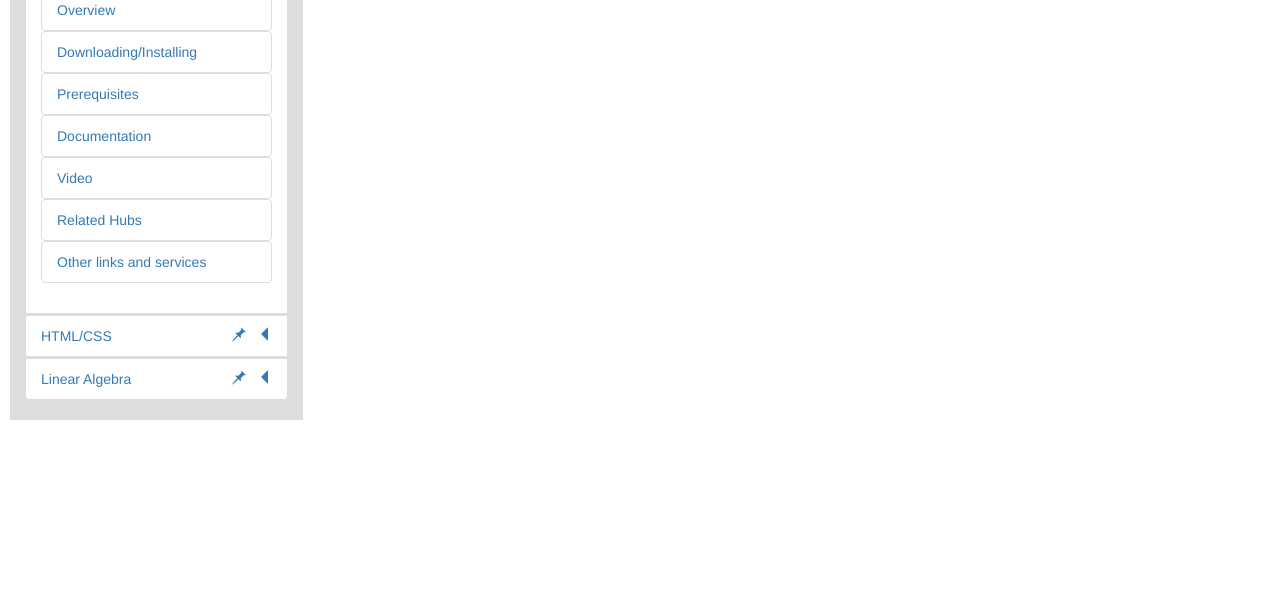
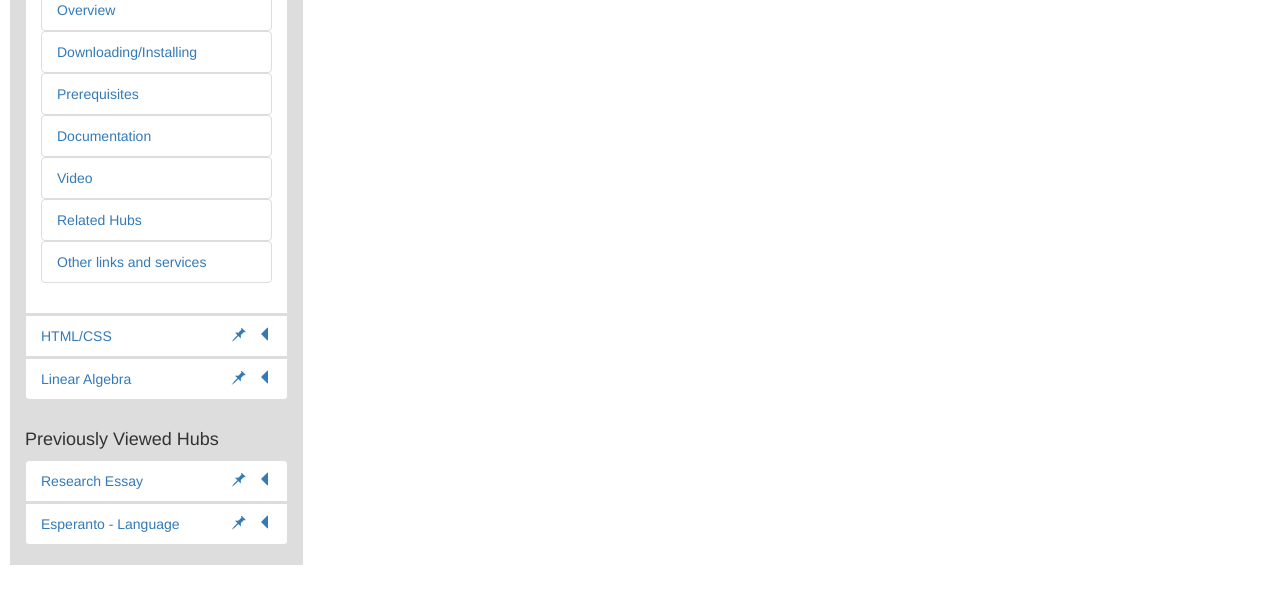
Before and after one commit to zamalchi/326-ResourceHub, a website: page client/build/index.html in a window 1280 px wide. Shown: the part 142-746 px from the top of the page. Drawn offline with Linux system fonts and the light colour scheme; files whose address does not match are found by name.

Commit message:
left sidebar mostly formed

```diff
--- a/client/build/index.html
+++ b/client/build/index.html
@@ -124,7 +124,7 @@
           <div class="col-md-12">
             <h4>Pinned Hubs</h4>
             <ul class="nav nav-pills nav-stacked list-group">
-              <!-- HUB 1 -->
+              <!-- PINNED HUB 1 -->
               <li role="presentation" class="list-group-item">
                 <div class="row">
                   <div class="col-md-9">
@@ -139,7 +139,7 @@
                 </div>
                 <div class="row">
                   <div class="col-md-12">
-                    <!-- HUB 1 : expanded view -->
+                    <!-- PINNED HUB 1 : expanded view -->
                     <ul class="nav nav-pills nav-stacked list-group">
                       <a href="#">
                         <li role="presentation" class="list-group-item">
@@ -180,7 +180,7 @@
                   </div>
                 </div>
               </li>
-              <!-- HUB 2 -->
+              <!-- PINNED HUB 2 -->
               <li role="presentation" class="list-group-item">
                 <div class="row">
                   <div class="col-md-9">
@@ -194,7 +194,7 @@
                   </div>
                 </div>
               </li>
-              <!-- HUB 3 -->
+              <!-- PINNED HUB 3 -->
               <li role="presentation" class="list-group-item">
                 <div class="row">
                   <div class="col-md-9">
@@ -214,7 +214,39 @@
         </div>
         <!-- /.row : 1 left sidebar -->
         <div class="row left-sidebar-previous">
-
+          <div class="col-md-12">
+            <h4>Previously Viewed Hubs</h4>
+            <ul class="nav nav-pills nav-stacked list-group">
+              <!-- PREVIOUS HUB 1 -->
+              <li role="presentation" class="list-group-item">
+                <div class="row">
+                  <div class="col-md-9">
+                    <a href="#">Research Essay</a>
+                  </div>
+                  <div class="col-md-3">
+                    <div class="list-inline">
+                      <a href="#"><span class="glyphicon glyphicon-pushpin"></span></a>
+                      <a href="#"><span class="glyphicon glyphicon-triangle-left pull-right"></span></a>
+                    </div>
+                  </div>
+                </div>
+              </li>
+              <!-- PREVIOUS HUB 2 -->
+              <li role="presentation" class="list-group-item">
+                <div class="row">
+                  <div class="col-md-9">
+                    <a href="#">Esperanto - Language</a>
+                  </div>
+                  <div class="col-md-3">
+                    <div class="list-inline">
+                      <a href="#"><span class="glyphicon glyphicon-pushpin"></span></a>
+                      <a href="#"><span class="glyphicon glyphicon-triangle-left pull-right"></span></a>
+                    </div>
+                  </div>
+                </div>
+              </li>
+            </ul>
+          </div>
         </div>
         <!-- /.row : 2 left sidebar -->
 
```
